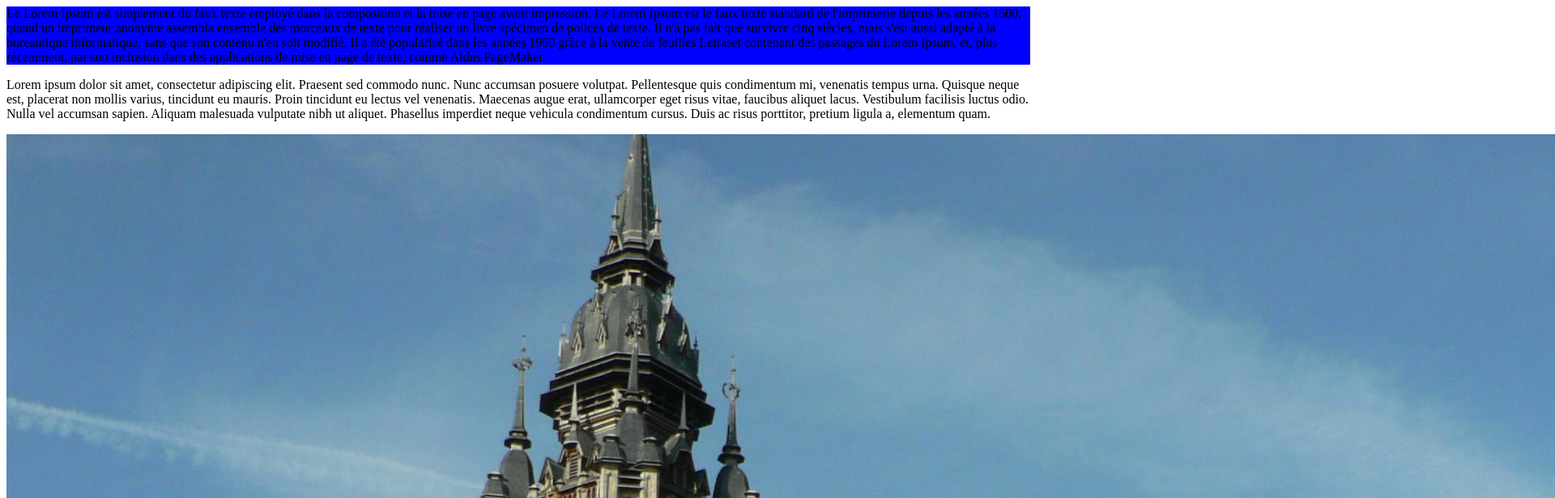
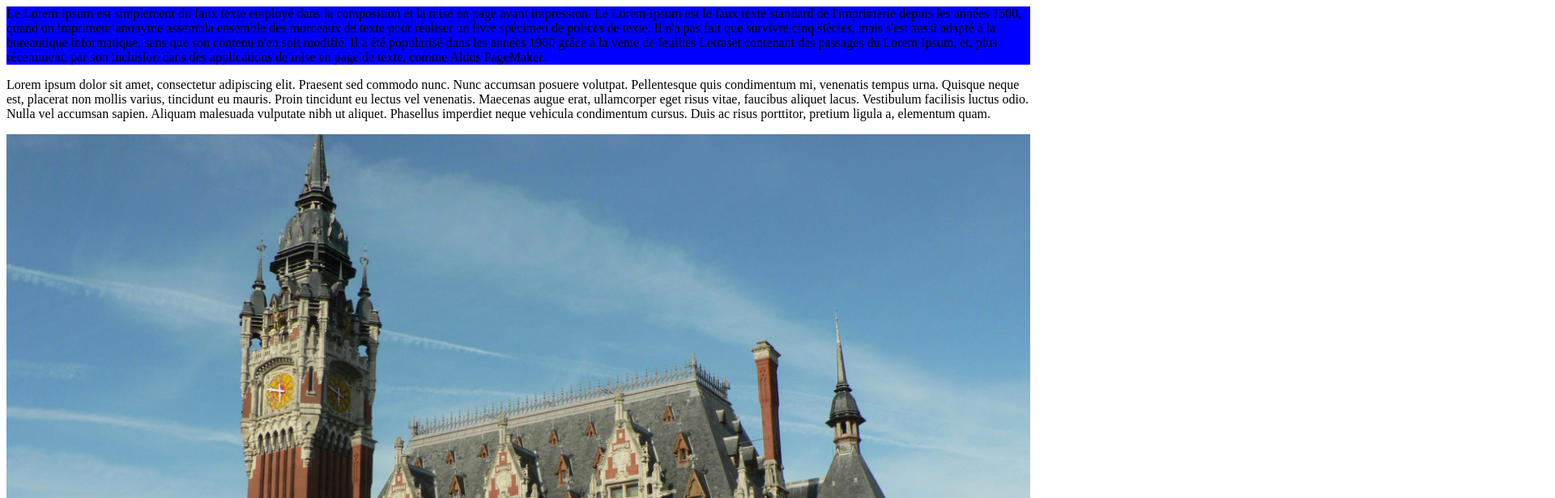
Before and after one commit to Vanack62/Hello-World, a plain HTML site: page TP1/Index.html in a window 1280 px wide. Shown: the top 616 px of the page at 81% size, 1920 px wide, since content can reach past the window. Drawn offline with Linux system fonts and the light colour scheme.

Commit message:
Dimension Image

```diff
--- a/TP1/css/style.css
+++ b/TP1/css/style.css
@@ -10,3 +10,7 @@
 #Paragraphe3 {
 	background-color : red;
 }
+
+#calais {
+	width:100%;
+}
```
